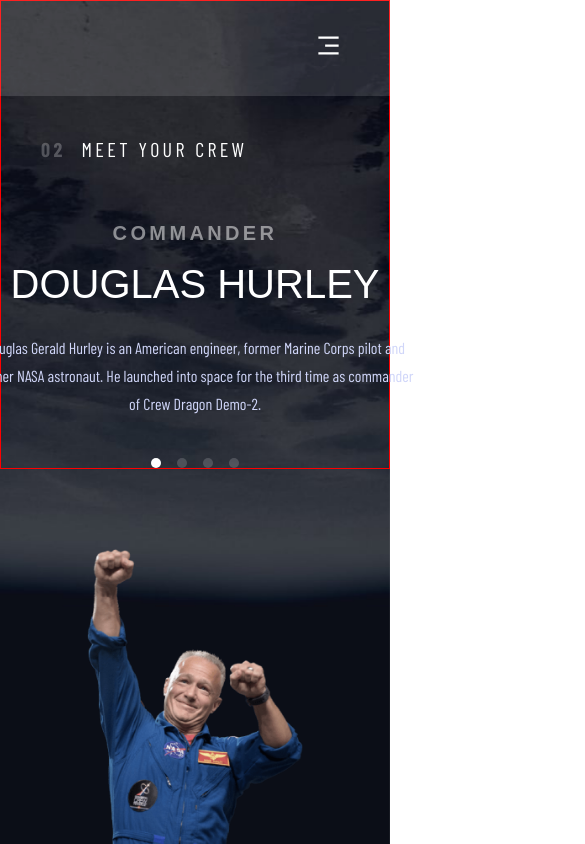
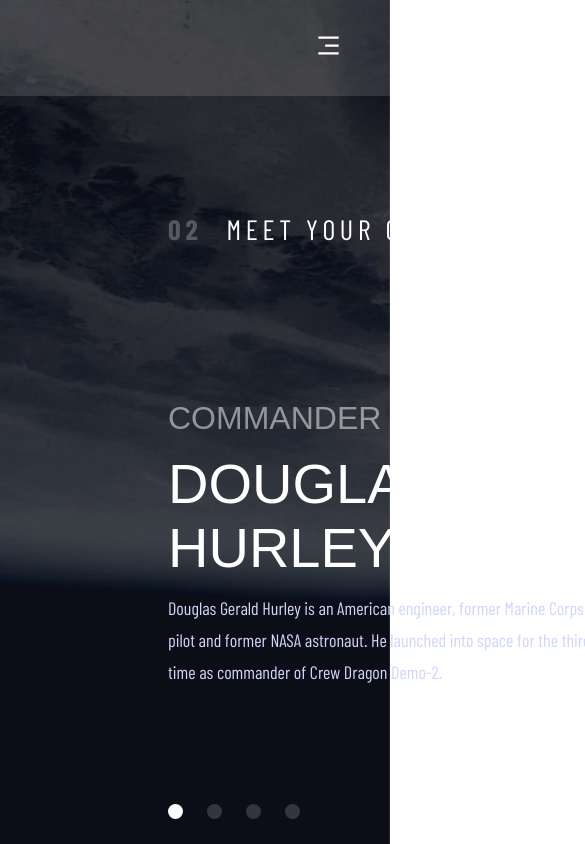
Before and after one commit to NeptuneRjo/space-tourism, a React (Create React App) app: page /crew in a window 390 px wide. Shown: the top 844 px of the page, 585 px wide, since content can reach past the window. Built offline with nearby package versions, Linux system fonts and the light colour scheme; a web font is replaced by a local one.

Commit message:
reworked style for easier structuring

```diff
--- a/src/Components/Crew/Crew.jsx
+++ b/src/Components/Crew/Crew.jsx
@@ -28,6 +28,7 @@
 
   return (
     <div className="crew-main">
+      <div className="crew-container">
         <div className="crew-content">
           <div className="crew-header"><p>02</p>MEET YOUR CREW</div>
           <h4 className="crew-role">{crew[index].role}</h4>
@@ -66,6 +67,7 @@
         </div>
         <div className="crew-image"><img src={image} /></div>
       </div>
+    </div>
   )
 }
 
--- a/src/Components/Crew/crew.css
+++ b/src/Components/Crew/crew.css
@@ -9,87 +9,107 @@
     color: white;
 
     display: flex;
-    align-items: flex-end;
-    justify-content: center;
-    gap: 5rem;
+    flex-direction: column;
+    justify-content: flex-start;
+    padding-left: 10.5rem;
+    padding-right: 5.5rem;
+}
+
+.crew-header {
+    font-family: var(--font-secondary);
+    font-style: normal;
+    font-weight: normal;
+    font-size: 28px;
+    line-height: 34px;
+    letter-spacing: 4.725px;
+    text-transform: uppercase;
+    gap: 24px;
+    display: flex;
+    align-items: center;
+    width: fit-content;
+    margin-bottom: 9.625rem;
+}
+
+.crew-header p {
+    font-weight: bold;
+    font-size: 28px;
+    line-height: 34px;
+    letter-spacing: 4.725px;
+    opacity: .25;
+}
+
+.crew-container {
+    display: flex;
+    justify-content: space-between;
+    height: 100%;
+    padding-top: 13.25rem;
 }
 
 .crew-content {
     display: flex;
     flex-direction: column;
-    margin-left: 10.3rem;
+    justify-content: flex-start;
     height: 100%;
-    justify-content: space-between;
-    border: solid 1px red;
-}
-
-.crew-header {
-    display: flex;
-    gap: 1.5rem;
-    font-family: var(--font-secondary);
-    font-size: 28px;
-    font-weight: normal;
-    line-height: 34px;
-    letter-spacing: 4.725px;
-    text-transform: uppercase;
-    margin-top: 13.25rem;
-    width: 100%;
-}
-
-.crew-header p {
-    opacity: 0.25;
-    font-weight: bold;
 }
 
 .crew-role {
     font-family: var(--font-main);
+    font-style: normal;
     font-weight: normal;
     font-size: 32px;
     line-height: 37px;
     text-transform: uppercase;
-    opacity: .5;
-    margin-top: 9.6rem;
+    color: #FFFFFF;
+    mix-blend-mode: normal;
+    opacity: 0.5;
+    margin-bottom: 15px;
+    height: 37px;
 }
 
 .crew-name {
     font-family: var(--font-main);
+    font-style: normal;
     font-weight: normal;
     font-size: 56px;
     line-height: 64px;
     text-transform: uppercase;
-    margin-top: 1rem;
+    color: #FFFFFF;
+    margin-bottom: 27px;
+    height: 64px;
 }
 
 .crew-description {
     font-family: var(--font-secondary);
+    font-style: normal;
+    font-weight: normal;
     font-size: 18px;
-    font-weight: normal;
     line-height: 32px;
-    color: var(--color-purple);
-    margin-top: 1.7rem;
+    color: #D0D6F9;
     width: 444px;
+    margin-bottom: 6.5rem;
+    height: 140px;
 }
 
 .crew-nav {
     display: flex;
-    gap: 1.5rem;
-    margin-bottom: 6rem;
+    gap: 24px;
 }
 
 .crew-nav-member {
+    background: rgba(255, 255, 255, 0.17);
     height: 15px;
     width: 15px;
-    background-color: rgba(255, 255, 255, 0.17);
+    cursor: pointer;
     border-radius: 100%;
-    cursor: pointer;
 }
 
 .crew-nav-member:hover {
+    color: white;
     opacity: .5;
 }
 
 .selected-member {
-    background-color: white;
+    background: white;
     opacity: 1;
 }
 
@@ -97,89 +117,23 @@
     opacity: 1;
 }
 
-@media screen and (max-width: 1150px) {
-    .crew-header {
-        font-weight: normal;
-        font-size: 20px;
-        line-height: 24px;
-        letter-spacing: 3.375px;
-        text-transform: uppercase;
+.crew-image {
+    display: flex;
+    align-items: flex-end;
+}
 
+.crew-image img {
+    overflow: hidden;
+}
 
-        margin: 0;
-        padding: 8.5rem 0 3.75rem 2.5rem;
-        width: 100%;
-        gap: 1rem;
-    }
-
-    .crew-header p {
-        font-weight: bold;
-        font-size: 20px;
-        line-height: 24px;
-        letter-spacing: 3.375px;
-    }
-
-    .crew-role {
-        font-weight: bold;
-        font-size: 20px;
-        line-height: 24px;
-        letter-spacing: 3.375px;
-        margin: 0;
-
-    }
-
+@media screen and (max-width: 1375px) {
     .crew-name {
-        font-weight: normal;
-        font-size: 40px;
-        line-height: 46px;
-        text-align: center;
-        text-transform: uppercase;
+        height: 95px;
+        margin-bottom: 45px;
+        width: 12ch;
     }
 
     .crew-description {
-        font-weight: normal;
-        font-size: 16px;
-        line-height: 28px;
-        text-align: center;
-        margin-bottom: 2.5rem;
-
+        margin-bottom: 4.5rem;
     }
-
-    .crew-nav {
-        gap: 1rem;
-        margin-bottom: 0;
-    }
-
-    .crew-nav-member {
-        height: 10px;
-        width: 10px;
-    }
-
-    .crew-main {
-        height: 100vh;
-        width: 100%;
-        background: url('/src/Assets/crew/background-crew-tablet.jpg') no-repeat center center fixed;
-        -webkit-background-size: cover;
-        -moz-background-size: cover;
-        -o-background-size: cover;
-        background-size: cover;
-        flex-direction: column;
-        align-items: center;
-        justify-content: center;
-    }
-
-    .crew-content {
-        width: 100%;
-        margin: 0;
-
-        align-items: center;
-    }
-
-    .crew-image {
-        display: flex;
-        justify-content: center;
-        height: 85%;
-        overflow: hidden;
-    }
-
 }
```
Lines whose indentation alone changed are shown as unchanged.
